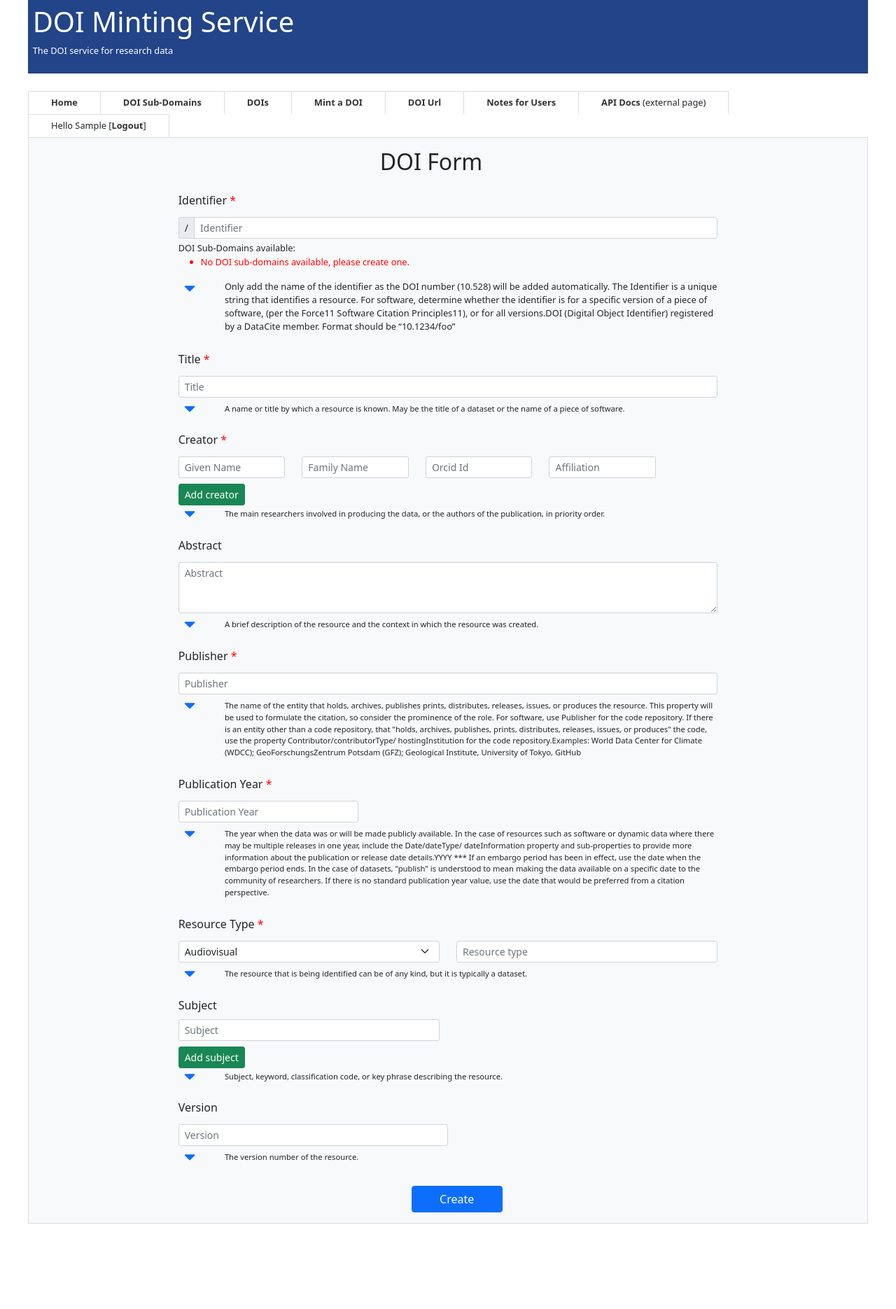
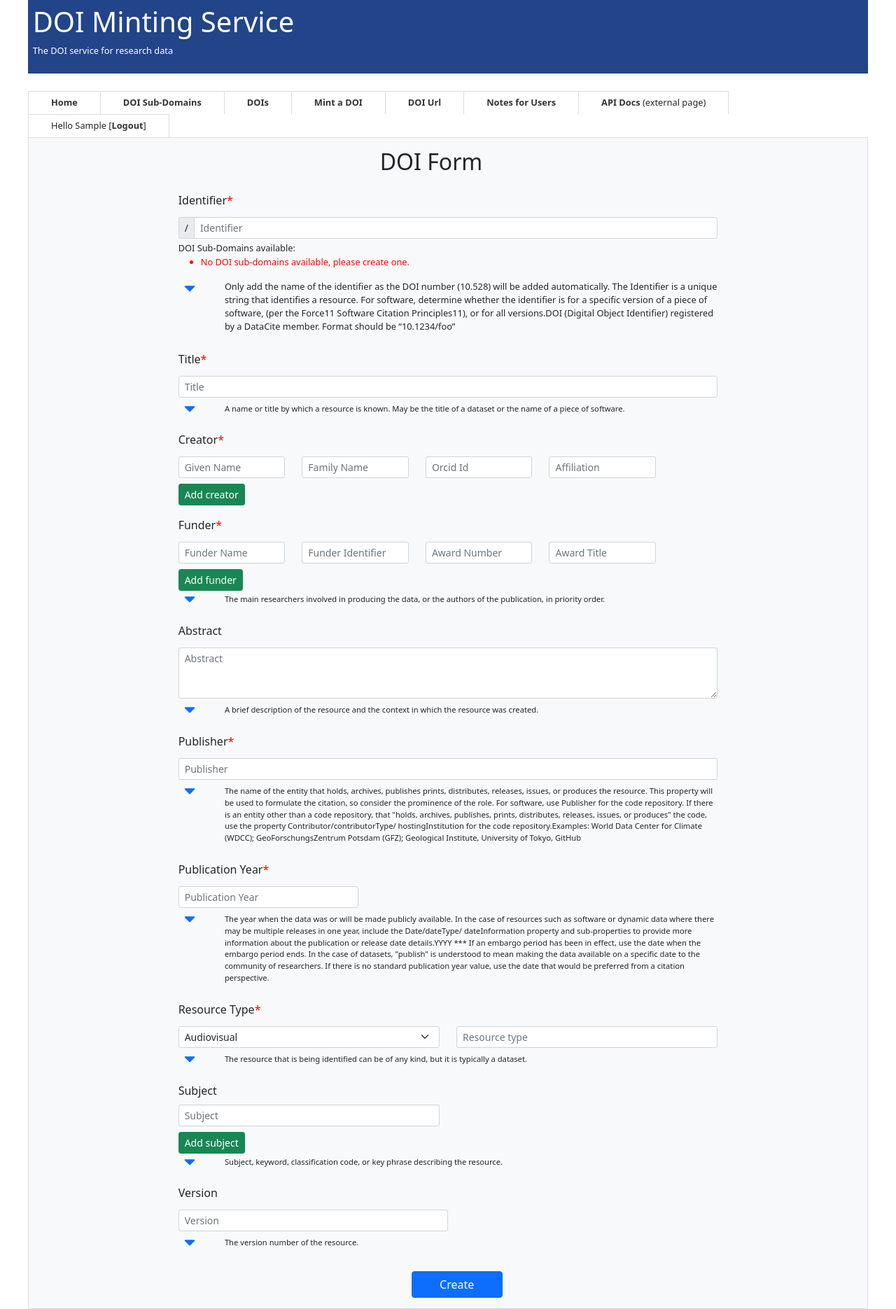
Before and after one commit to ral-facilities/doi_site, a Django app: page /mint in a window 1280 px wide. Shown: the whole page at 70% size. Before the commit the page ends 1748 px from the top, so only its background shows below. Run offline with Django 3.2, Linux system fonts and the light colour scheme; the visitor is signed in with stand-in values (Sample User, id 1); parts of the project's set-up code (start-up, migrations or seed data) failed here and were passed over.

Commit message:
add funder field

```diff
--- a/datasets/forms.py
+++ b/datasets/forms.py
@@ -45,6 +45,7 @@ class DoiForm(forms.Form):
 class SubjectForm(forms.Form):
      subject = forms.CharField(label='Subject', required=False, widget=forms.TextInput(attrs={'placeholder': 'Subject', 'class':'form-control form-control-sm', 'id':'subject'}))
 SubjectFormset = formset_factory(SubjectForm, extra=1)
+
 class CreatorForm(forms.Form):
     givenname = forms.CharField(label='Given Name', widget=forms.TextInput(attrs={'placeholder': 'Given Name', 'class':'form-control form-control-sm', 'id':'creator'}))
     familyname = forms.CharField(label='Family Name', widget=forms.TextInput(attrs={'placeholder': 'Family Name', 'class':'form-control form-control-sm', 'id':'creator'}))
@@ -52,6 +53,13 @@ class CreatorForm(forms.Form):
     affiliation = forms.CharField(label='Affiliation',  required=False, widget=forms.TextInput(attrs={'placeholder': 'Affiliation', 'class':'form-control form-control-sm', 'id':'creator'}))
 
 CreatorFormset = formset_factory(CreatorForm, extra=0,  min_num=1, validate_min=True)
+class FunderForm(forms.Form):
+    funder_name = forms.CharField(label='Funder Name', widget=forms.TextInput(attrs={'placeholder': 'Funder Name', 'class':'form-control form-control-sm', 'id':'creator'}))
+    funder_identifier = forms.CharField(label='Funder Identifier', widget=forms.TextInput(attrs={'placeholder': 'Funder Identifier', 'class':'form-control form-control-sm', 'id':'creator'}))
+    award_number = forms.CharField(label='Award Number',  required=False, widget=forms.TextInput(attrs={'placeholder': 'Award Number', 'class':'form-control form-control-sm', 'id':'creator'}))
+    award_title = forms.CharField(label='Award Title',  required=False, widget=forms.TextInput(attrs={'placeholder': 'Award Title', 'class':'form-control form-control-sm', 'id':'creator'}))
+
+FunderFormset = formset_factory(FunderForm, extra=0,  min_num=1, validate_min=True)
 
 class UrlForm(forms.Form):
     url = forms.CharField(label='Url', widget=forms.TextInput(attrs={'class':'form-control form-control-sm', 'id':'url'}))
--- a/datasets/templates/create_normal.html
+++ b/datasets/templates/create_normal.html
@@ -91,14 +91,14 @@
         </div>
       </div>
 
-      {{ formset2.management_form }}
+      {{ creatorformset.management_form }}
       <div class="pb-1">
         <label for="creator" class="form-label fs-6 mt-3 required"
           >Creator</label
         >
       </div>
-      {% for form in formset2 %}
-      <div class="row form-row spacer formset2-row">
+      {% for form in creatorformset %}
+      <div class="row form-row spacer creatorformset-row">
         <div class="row mb-2">
           <div class="col">{{form.givenname}}</div>
           <div class="col">{{form.familyname}}</div>
@@ -114,15 +114,47 @@
       {% endfor %}
       <button
         type="button"
-        id="formset2-add"
+        id="creatorformset-add"
         class="btn btn-success btn-sm add-form-row"
         style="vertical-align: baseline"
       >
         Add creator
       </button>
+
+      {{ funderformset.management_form }}
+      <div class="pb-1">
+        <label for="funder" class="form-label fs-6 mt-3 required"
+          >Funder</label
+        >
+      </div>
+      {% for form in funderformset %}
+      <div class="row form-row spacer funderformset-row">
+        <div class="row mb-2">
+          <div class="col">{{form.funder_name}}</div>
+          <div class="col">{{form.funder_identifier}}</div>
+          <div class="col">{{form.award_number}}</div>
+          <div class="col">{{form.award_title}}</div>
+          <div class="col-1">
+            <button type="button" class="btn btn-danger remove-form-row btn-sm">
+              🗙
+            </button>
+          </div>
+        </div>
+      </div>
+      {% endfor %}
+      <button
+        type="button"
+        id="funderformset-add"
+        class="btn btn-success btn-sm add-form-row"
+        style="vertical-align: baseline"
+      >
+        Add funder
+      </button>
+
+
       <div class="row">
         <div class="col-1">
-          <a href="#creatorHelpBlock" data-bs-toggle="collapse"
+          <a href="#funderHelpBlock" data-bs-toggle="collapse"
             ><i
               onclick="toggleArrow(this)"
               class="fa fa-caret-down fa-2x fa-fw"
@@ -131,7 +163,7 @@
         </div>
         <div class="col-11">
           <div
-            id="creatorHelpBlock"
+            id="funderHelpBlock"
             class="collapse show form-text pb-2 text-dark"
           >
             The main researchers involved in producing the data, or the authors
@@ -250,13 +282,13 @@
       </div>
         </div>
       </div>
-      {{ formset1.management_form }}
+      {{ subjectformset.management_form }}
       <div>
         <div class="mt-3">
           <label for="subject" class="form-label fs-6">Subject</label>
         </div>
-        {% for form in formset1 %}
-        <div class="row form-row formset1-row mb-2">
+        {% for form in subjectformset %}
+        <div class="row form-row subjectformset-row mb-2">
           <div class="col-6">{{form.subject}}</div>
           <div class="col">
             <button type="button" class="btn btn-danger remove-form-row btn-sm">
@@ -267,7 +299,7 @@
         {% endfor %}
         <button
           type="button"
-          id="formset1-add"
+          id="subjectformset-add"
           class="btn btn-success add-form-row btn-sm"
         >
           Add subject
@@ -379,30 +411,42 @@
     return false;
   }
 
-  $(document).on("click", "#formset1-add", function (e) {
+  $(document).on("click", "#subjectformset-add", function (e) {
     e.preventDefault();
-    cloneMore(".formset1-row:last", "form1");
+    cloneMore(".subjectformset-row:last", "subjectform");
     return false;
   });
-  $(document).on("click", ".formset1-row .remove-form-row", function (e) {
+  $(document).on("click", ".subjectformset-row .remove-form-row", function (e) {
     e.preventDefault();
-    deleteForm("form1", $(this));
+    deleteForm("subjectform", $(this));
     return false;
   });
 
-  $(document).on("click", "#formset2-add", function (e) {
+  $(document).on("click", "#creatorformset-add", function (e) {
     e.preventDefault();
-    cloneMore(".formset2-row:last", "form2");
+    cloneMore(".creatorformset-row:last", "creatorform");
     return false;
   });
-  $(document).on("click", ".formset2-row .remove-form-row", function (e) {
+  $(document).on("click", ".creatorformset-row .remove-form-row", function (e) {
     e.preventDefault();
-    deleteForm("form2", $(this));
+    deleteForm("creatorform", $(this));
     return false;
   });
 
-  $(".formset1-row:first .remove-form-row").prop("hidden", true);
-  $(".formset2-row:first .remove-form-row").prop("hidden", true);
+  $(document).on("click", "#funderformset-add", function (e) {
+    e.preventDefault();
+    cloneMore(".funderformset-row:last", "funderform");
+    return false;
+  });
+  $(document).on("click", ".funderformset-row .remove-form-row", function (e) {
+    e.preventDefault();
+    deleteForm("funderform", $(this));
+    return false;
+  });
+
+  $(".subjectformset-row:first .remove-form-row").prop("hidden", true);
+  $(".creatorformset-row:first .remove-form-row").prop("hidden", true);
+  $(".funderformset-row:first .remove-form-row").prop("hidden", true);
 
   function toggleArrow(arrow) {
     arrow.classList.toggle("fa-caret-up");
@@ -411,7 +455,7 @@
 
 <style>
   label.required::after {
-    content: " *";
+    content: "*";
     color: red;
   }
 </style>
--- a/datasets/views.py
+++ b/datasets/views.py
@@ -3,7 +3,7 @@ from django.contrib.auth.decorators import login_required
 from django.shortcuts import render
 from django.utils.decorators import method_decorator
 from django.views.generic import View
-from .forms import SubjectFormset, CreatorFormset, DoiForm, AddUrlForm, UrlForm
+from .forms import SubjectFormset, CreatorFormset, FunderFormset, DoiForm, AddUrlForm, UrlForm
 from django.shortcuts import render, redirect
 import xml.etree.ElementTree as ET
 from .dict_to_xml import dict_to_xml
@@ -33,14 +33,16 @@ class Mint(View):
                 pass
         suffixlist = authorized_dois
         doiform = DoiForm(request.GET or None)
-        formset1 = SubjectFormset(request.GET or None, prefix='form1')
-        formset2 = CreatorFormset(request.GET or None, prefix='form2')
-        for form in formset2:
+        subjectformset = SubjectFormset(request.GET or None, prefix='subjectform')
+        creatorformset = CreatorFormset(request.GET or None, prefix='creatorform')
+        funderformset = FunderFormset(request.GET or None, prefix='funderform')
+        for form in creatorformset:
             form.use_required_attribute = True
         return render(request, template_name, {
         'form': doiform,
-        'formset1': formset1,
-        'formset2': formset2,
+        'subjectformset': subjectformset,
+        'creatorformset': creatorformset,
+        'funderformset' : funderformset,
         'doi_prefix': DOI_PREFIX,
         'suffixlist': suffixlist,
         'heading': heading_message,
@@ -48,8 +50,8 @@ class Mint(View):
 
     def post(self, request):
         doiform = DoiForm(request.POST or None)
-        formset1 = SubjectFormset(request.POST or None, prefix='form1')
-        formset2 = CreatorFormset(request.POST or None, prefix='form2')
+        subjectformset = SubjectFormset(request.POST or None, prefix='subjectform')
+        creatorformset = CreatorFormset(request.POST or None, prefix='creatorform')
         authorized_dois = []
         notAuthorised = False
         groups = request.user.groups.iterator()
@@ -59,11 +61,11 @@ class Mint(View):
             except ObjectDoesNotExist:
                 pass
         suffixlist = authorized_dois
-        for form in formset2:
+        for form in creatorformset:
             form.use_required_attribute = True
         template_name = 'create_normal.html'
         heading_message = 'Formset Demo'
-        if formset1.is_valid() and formset2.is_valid() and doiform.is_valid():
+        if subjectformset.is_valid() and creatorformset.is_valid() and doiform.is_valid():
             mds_api = MdsApi(request)
             metadata = doiform.cleaned_data
             canUseSuffix = helper.is_authorized(request, metadata['identifier'])
@@ -73,15 +75,15 @@ class Mint(View):
                 notAuthorised = True,
                 return render(request, template_name, {
                 'form': doiform,
-                'formset1': formset1,
-                'formset2': formset2,
+                'subjectformset': subjectformset,
+                'creatorformset': creatorformset,
                 'doi_prefix': DOI_PREFIX,
                 'heading': heading_message,
                 'suffixlist': suffixlist,
                 'notAuthorised': notAuthorised
                 })
-            metadata["subjects"] = [x.get("subject") for x in formset1.cleaned_data if x.get('subject')]
-            metadata["creators"] = [x for x in formset2.cleaned_data if x]
+            metadata["subjects"] = [x.get("subject") for x in subjectformset.cleaned_data if x.get('subject')]
+            metadata["creators"] = [x for x in creatorformset.cleaned_data if x]
             metadata['identifier'] = DOI_PREFIX + '/'+ metadata['identifier']
             doi = metadata['identifier']
             print(metadata)
@@ -94,8 +96,8 @@ class Mint(View):
                 print(f'Other error occurred: {err}')
                 return render(request, template_name, {
                     'form': doiform,
-                    'formset1': formset1,
-                    'formset2': formset2,
+                    'subjectformset': subjectformset,
+                    'creatorformset': creatorformset,
                     'doi_prefix': DOI_PREFIX,
                     'heading': heading_message,
                     'suffixlist': suffixlist,
@@ -107,8 +109,8 @@ class Mint(View):
         else:
             return render(request, template_name, {
             'form': doiform,
-            'formset1': formset1,
-            'formset2': formset2,
+            'subjectformset': subjectformset,
+            'creatorformset': creatorformset,
             'doi_prefix': DOI_PREFIX,
             'heading': heading_message,
         })
@@ -119,8 +121,8 @@ class Mint(View):
             print("DOI site was not called successfully!")
             return render(request, template_name, {
             'form': doiform,
-            'formset1': formset1,
-            'formset2': formset2,
+            'subjectformset': subjectformset,
+            'creatorformset': creatorformset,
             'doi_prefix': DOI_PREFIX,
             'heading': heading_message,
         })
```
Also changed, not shown: datasets/templates/creator.html (deleted, +0 -16 lines).
